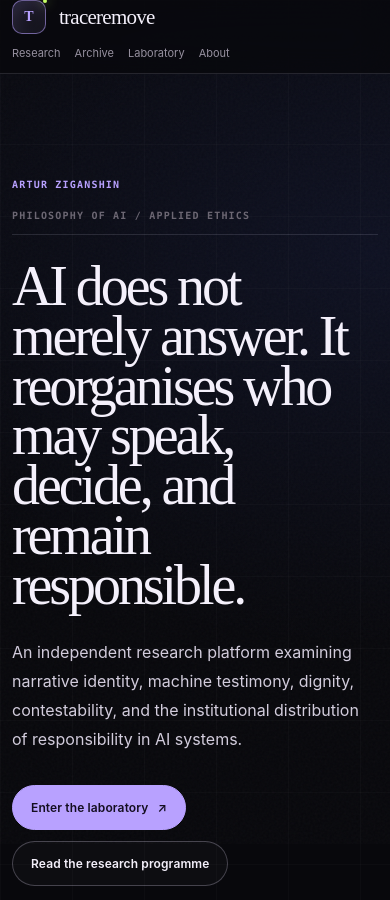
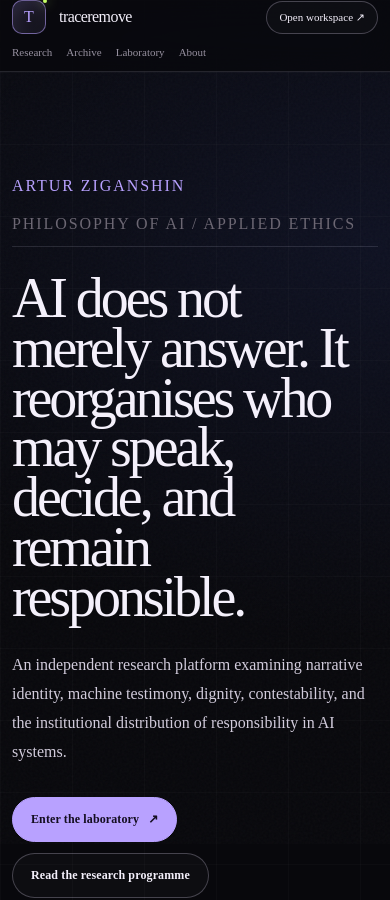
Before and after one commit to blackcatserious/hah, a Next.js app in the folder traceremove-lab-nextjs-source/: page / in a window 390 px wide. Shown: the top 900 px of the page. Built offline with nearby package versions, Linux system fonts and the light colour scheme; no server answers.

Commit message:
CSS: cross-platform fixes (320px overflow, touch targets, mobile CTA, dvh, reduced motion)

```diff
--- a/traceremove-lab-nextjs-source/src/app/globals.css
+++ b/traceremove-lab-nextjs-source/src/app/globals.css
@@ -15,9 +15,9 @@
   --acid: #c7ff67;
   --danger: #ff8f98;
   --success: #89e8bd;
-  --serif: "Iowan Old Style", "Baskerville", "Times New Roman", serif;
-  --sans: Inter, ui-sans-serif, system-ui, -apple-system, BlinkMacSystemFont, "Segoe UI", sans-serif;
-  --mono: "SFMono-Regular", Consolas, "Liberation Mono", Menlo, monospace;
+  --serif: var(--font-serif), "Iowan Old Style", "Baskerville", "Times New Roman", serif;
+  --sans: var(--font-sans), Inter, ui-sans-serif, system-ui, -apple-system, BlinkMacSystemFont, "Segoe UI", sans-serif;
+  --mono: var(--font-mono), "SFMono-Regular", Consolas, "Liberation Mono", Menlo, monospace;
   --radius: 20px;
 }
 
@@ -779,3 +779,88 @@ td a { color: var(--text); text-decoration: none; }
 .section p + .overline {
   margin-top: 1.9rem;
 }
+
+/* ==========================================================================
+   Cross-platform fixes: mobile Safari / Android / tablets / touch input
+   ========================================================================== */
+
+html {
+  -webkit-text-size-adjust: 100%;
+  text-size-adjust: 100%;
+}
+
+body {
+  -webkit-tap-highlight-color: transparent;
+}
+
+:where(a, button, input, textarea, select, [tabindex]):focus-visible {
+  outline: 2px solid var(--accent);
+  outline-offset: 3px;
+  border-radius: 8px;
+}
+
+/* Long unbreakable tokens (e-mail, URL) must not widen the page on 320px screens */
+.contact-grid > *,
+.contact-primary,
+.contact-routes,
+.contact-routes article { min-width: 0; }
+
+.contact-email {
+  overflow-wrap: anywhere;
+  word-break: break-word;
+  font-size: clamp(1.05rem, 5.6vw, 1.45rem);
+}
+
+@media (max-width: 400px) {
+  .contact-primary { padding: clamp(20px, 5vw, 74px); }
+}
+
+/* Tablet / phone: cards must not keep a desktop min-height */
+@media (max-width: 1000px) {
+  .price-card { min-height: auto; }
+}
+
+/* Mobile header: keep the workspace CTA reachable */
+@media (max-width: 680px) {
+  .brand-sub { display: none; }
+  .header-actions { display: flex; }
+  .nav-cta { padding: 9px 12px; font-size: 11px; white-space: nowrap; }
+}
+
+/* Touch targets: at least 44px on coarse pointers, without changing the layout */
+@media (pointer: coarse) {
+  .nav a::before,
+  .text-link::before {
+    content: "";
+    position: absolute;
+    inset: -15px -10px;
+  }
+  .text-link { position: relative; }
+  .archive-filters button,
+  .diagnostic-field button,
+  .lens-nav button,
+  .protocol-rail button,
+  .filter,
+  .nav-cta,
+  .button { min-height: 44px; }
+  .footer-links a { display: inline-block; padding: 7px 0; }
+  .constellation-node { padding: 12px; margin: -12px; }
+}
+
+/* iOS/Android: the address bar must not cut full-height layouts */
+@supports (height: 100dvh) {
+  body { min-height: 100dvh; }
+  .dashboard-page-root,
+  .dashboard-shell { min-height: 100dvh; }
+  .dashboard-layout { min-height: calc(100dvh - 77px); }
+}
+
+@media (prefers-reduced-motion: reduce) {
+  html { scroll-behavior: auto; }
+  *, *::before, *::after {
+    animation-duration: .001ms !important;
+    animation-iteration-count: 1 !important;
+    transition-duration: .001ms !important;
+    scroll-behavior: auto !important;
+  }
+}
```
